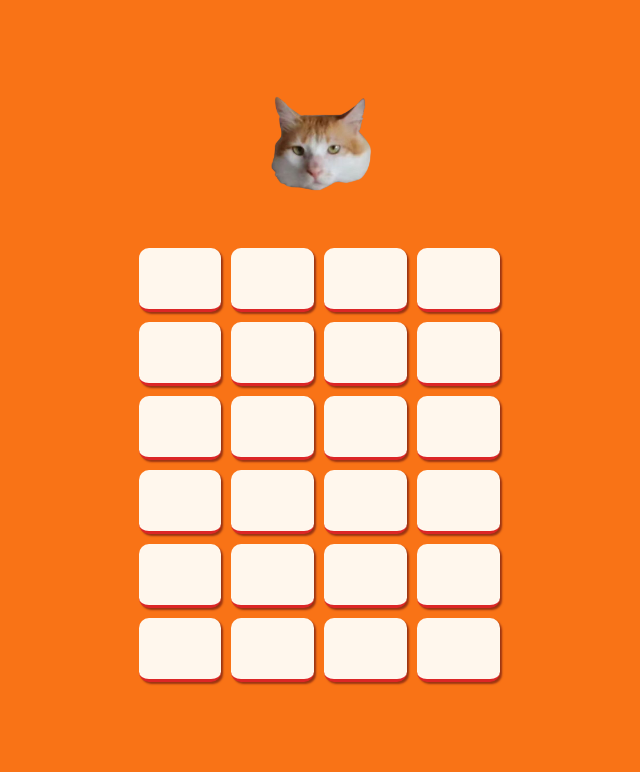
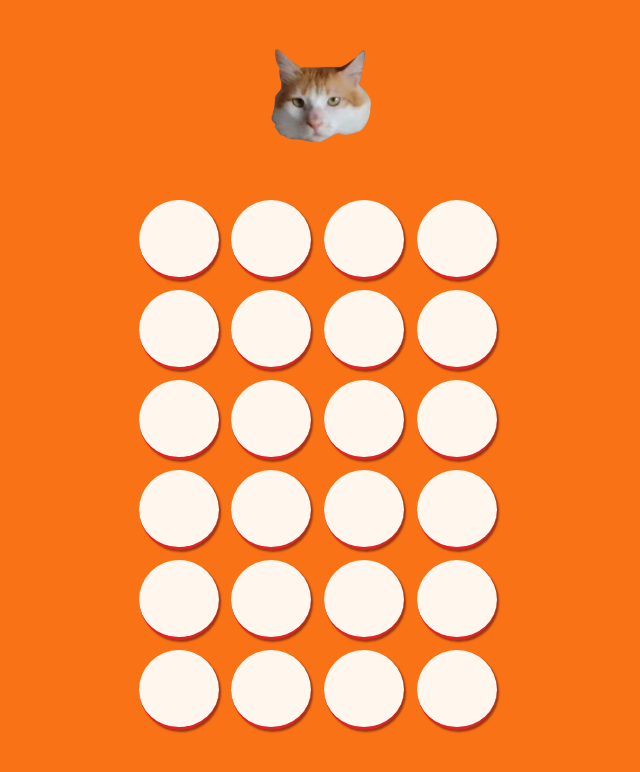
Before and after one commit to rndexe/tingu-soundboard, a website built with Vite: page index.html in a window 1280 px wide. Shown: the whole page, without its empty margins (321-961 px from the left). Built offline with nearby package versions, Linux system fonts and the light colour scheme.

Commit message:
make button circles

```diff
--- a/index.html
+++ b/index.html
@@ -40,8 +40,9 @@
     }
 
     .sound-button {
-        height: 4rem;
-        border-radius: 10px;
+        height: 5rem;
+        width: 5rem;
+        border-radius: 100%;
         background-color: #fff7ed;
         border: solid #dc2626;
         border-width: 0 0 3px 0;
```
